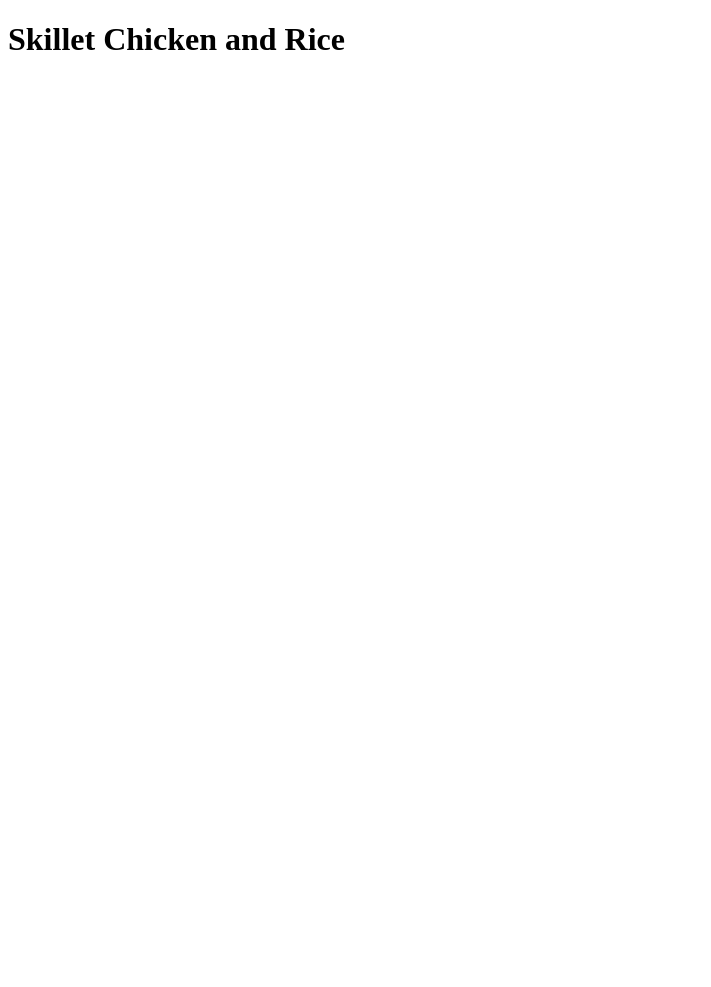
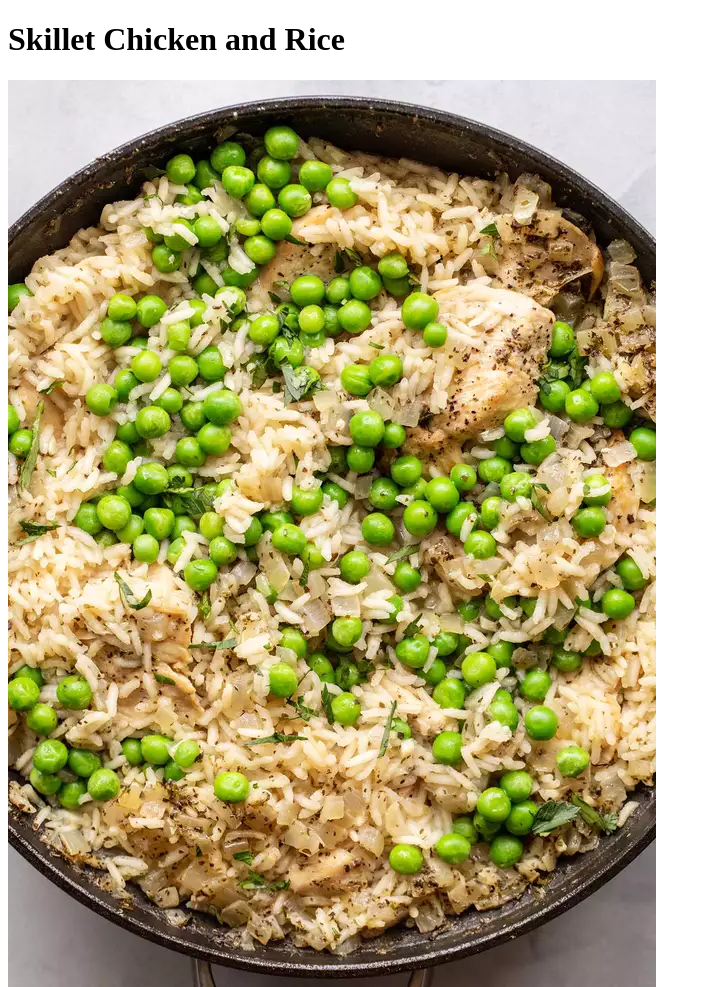
Before and after one commit to utkarsh-aryan/odin-recipes, a plain HTML site: page recipes/skl_chicken.html in a window 1280 px wide. Shown: the whole page, without its empty margins (0-711 px from the left). Before the commit the page ends 800 px from the top, so only its background shows below. Drawn offline with Linux system fonts and the light colour scheme.

Commit message:
Add Image to Index and Skl Chicken

```diff
--- a/recipes/skl_chicken.html
+++ b/recipes/skl_chicken.html
@@ -7,5 +7,7 @@
 
   <body>
     <h1>Skillet Chicken and Rice</h1>
+
+    <img src="../images/skl_chic.webp" alt="Image of Skillet Chicken and Rice">
   </body>
 </html>
```
Also changed, not shown: index.html (+3 -0 lines), images/skl_chic.webp (added), 3 other files.
